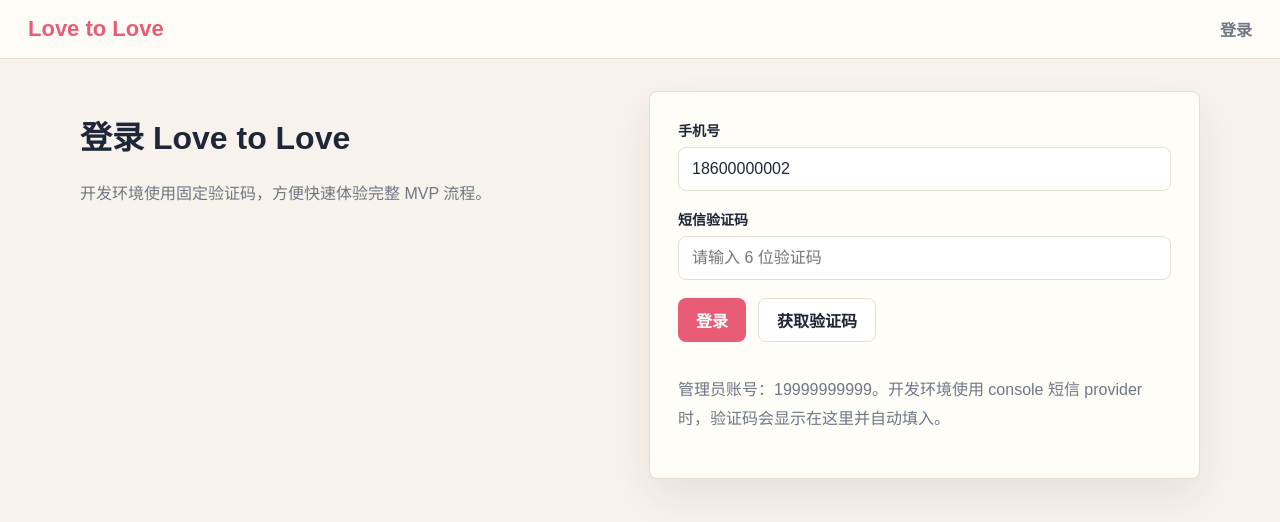
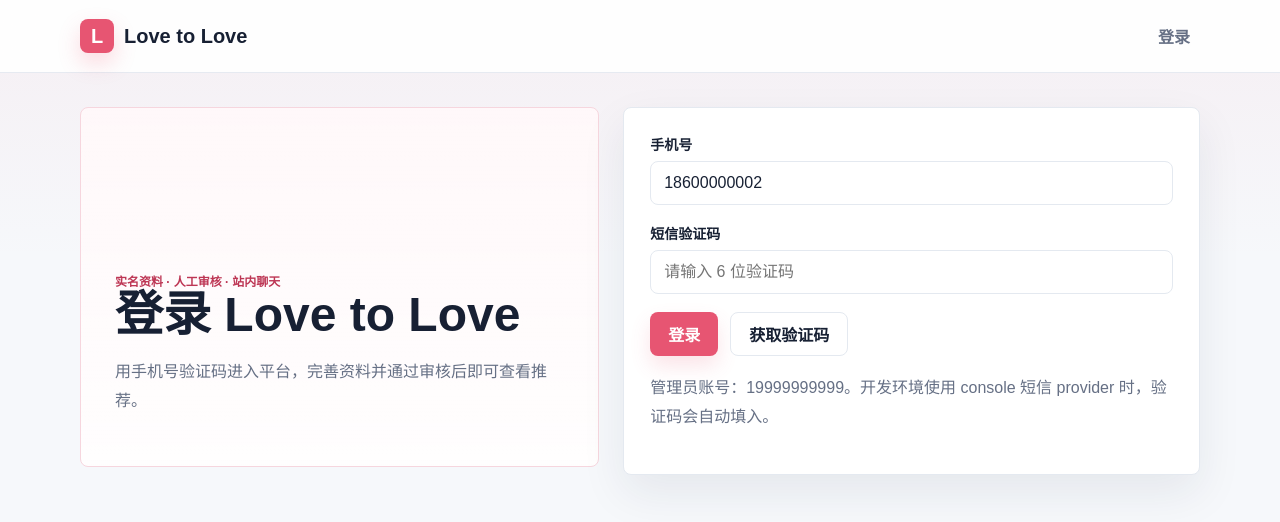
Before and after one commit to Throb33/love_to_love, a Next.js app: page /login in a window 1280 px wide. Shown: the top 522 px of the page. Built offline with nearby package versions, Linux system fonts and the light colour scheme; no server answers.

Commit message:
Refresh app visual layout

```diff
--- a/src/app/admin/page.tsx
+++ b/src/app/admin/page.tsx
@@ -7,7 +7,10 @@ export default async function AdminPage() {
 
   return (
     <AppShell>
-      <h1>后台概览</h1>
+      <div className="page-heading">
+        <span className="eyebrow">Operations</span>
+        <h1>后台概览</h1>
+      </div>
       <AdminDashboard />
     </AppShell>
   );
--- a/src/app/globals.css
+++ b/src/app/globals.css
@@ -1,24 +1,37 @@
 :root {
-  --bg: #f7f3ec;
-  --panel: #fffdf8;
-  --ink: #1e2638;
-  --muted: #6f7785;
-  --line: #e7ded3;
-  --brand: #e85d75;
-  --brand-dark: #c73f59;
-  --green: #2e7d6b;
-  --gold: #c58b2c;
+  --bg: #f6f8fb;
+  --surface: #ffffff;
+  --surface-soft: #fbfcfe;
+  --ink: #172033;
+  --muted: #667085;
+  --line: #e4e9f0;
+  --brand: #e75572;
+  --brand-dark: #bd3654;
+  --brand-soft: #fff0f3;
+  --teal: #287f75;
+  --teal-soft: #e8f5f2;
+  --amber: #ad741e;
+  --amber-soft: #fff7e6;
+  --danger: #9f2f3f;
+  --shadow: 0 18px 45px rgba(28, 39, 64, 0.08);
 }
 
 * {
   box-sizing: border-box;
 }
 
+html {
+  background: var(--bg);
+}
+
 body {
   margin: 0;
-  background: var(--bg);
+  background:
+    linear-gradient(180deg, rgba(231, 85, 114, 0.06), transparent 260px),
+    var(--bg);
   color: var(--ink);
   font-family: Arial, "Microsoft YaHei", sans-serif;
+  letter-spacing: 0;
 }
 
 a {
@@ -33,6 +46,10 @@ textarea {
   font: inherit;
 }
 
+button {
+  letter-spacing: 0;
+}
+
 .shell {
   min-height: 100vh;
 }
@@ -41,33 +58,64 @@ textarea {
   position: sticky;
   top: 0;
   z-index: 10;
+  border-bottom: 1px solid rgba(228, 233, 240, 0.92);
+  background: rgba(255, 255, 255, 0.9);
+  backdrop-filter: blur(16px);
+}
+
+.topbar-inner {
+  width: min(1120px, calc(100% - 32px));
+  min-height: 72px;
+  margin: 0 auto;
   display: flex;
   align-items: center;
   justify-content: space-between;
-  gap: 18px;
-  padding: 16px 28px;
-  background: rgba(255, 253, 248, 0.92);
-  border-bottom: 1px solid var(--line);
-  backdrop-filter: blur(12px);
+  gap: 20px;
 }
 
 .brand {
-  font-size: 22px;
+  display: inline-flex;
+  align-items: center;
+  gap: 10px;
+  color: var(--ink);
+  font-size: 20px;
   font-weight: 900;
-  color: var(--brand);
+}
+
+.brand-mark {
+  display: inline-flex;
+  align-items: center;
+  justify-content: center;
+  width: 34px;
+  height: 34px;
+  border-radius: 8px;
+  background: var(--brand);
+  color: #fff;
+  box-shadow: 0 10px 22px rgba(231, 85, 114, 0.22);
 }
 
 .nav {
   display: flex;
   align-items: center;
-  gap: 14px;
+  gap: 8px;
   flex-wrap: wrap;
 }
 
 .nav a,
 .link-button {
+  display: inline-flex;
+  align-items: center;
+  min-height: 36px;
+  border-radius: 8px;
   color: var(--muted);
-  font-weight: 700;
+  font-weight: 800;
+  padding: 0 10px;
+}
+
+.nav a:hover,
+.link-button:hover {
+  background: var(--brand-soft);
+  color: var(--brand-dark);
 }
 
 .link-button {
@@ -79,25 +127,112 @@ textarea {
 .container {
   width: min(1120px, calc(100% - 32px));
   margin: 0 auto;
-  padding: 32px 0 64px;
+  padding: 34px 0 72px;
+}
+
+.page-heading {
+  display: grid;
+  gap: 8px;
+  margin-bottom: 22px;
+}
+
+.page-heading h1,
+.intro-panel h1,
+.hero h1,
+h1,
+h2,
+p {
+  margin-top: 0;
+}
+
+h1 {
+  margin-bottom: 18px;
+  font-size: clamp(34px, 5vw, 48px);
+  line-height: 1.08;
+  color: var(--ink);
+}
+
+h2 {
+  margin-bottom: 8px;
+  line-height: 1.2;
+}
+
+.eyebrow {
+  color: var(--brand-dark);
+  font-size: 12px;
+  font-weight: 900;
+  letter-spacing: 0;
+  text-transform: uppercase;
 }
 
 .hero {
-  display: grid;
-  grid-template-columns: 1.1fr 0.9fr;
-  gap: 30px;
-  align-items: center;
-  padding: 46px 0;
+  position: relative;
+  min-height: min(640px, calc(100vh - 126px));
+  display: flex;
+  align-items: flex-end;
+  overflow: hidden;
+  border-radius: 8px;
+  padding: min(8vw, 64px);
+  background:
+    linear-gradient(90deg, rgba(23, 32, 51, 0.82), rgba(23, 32, 51, 0.42)),
+    url("https://images.unsplash.com/photo-1516589178581-6cd7833ae3b2?auto=format&fit=crop&w=1600&q=80") center/cover;
+  box-shadow: var(--shadow);
+}
+
+.hero-content {
+  width: min(620px, 100%);
+  color: #fff;
 }
 
 .hero h1 {
-  margin: 0 0 16px;
-  font-size: 54px;
-  line-height: 1.05;
-  letter-spacing: 0;
+  margin-bottom: 14px;
+  color: #fff;
+  font-size: clamp(46px, 8vw, 78px);
 }
 
-.hero p,
+.hero p {
+  max-width: 560px;
+  color: rgba(255, 255, 255, 0.88);
+  font-size: 18px;
+  line-height: 1.8;
+}
+
+.hero-tags {
+  display: flex;
+  gap: 10px;
+  flex-wrap: wrap;
+  margin-top: 28px;
+}
+
+.hero-tags span {
+  min-height: 34px;
+  border: 1px solid rgba(255, 255, 255, 0.3);
+  border-radius: 999px;
+  padding: 7px 12px;
+  color: rgba(255, 255, 255, 0.9);
+  font-size: 13px;
+  font-weight: 800;
+}
+
+.split-page {
+  display: grid;
+  grid-template-columns: minmax(0, 0.9fr) minmax(320px, 1fr);
+  gap: 24px;
+  align-items: start;
+}
+
+.intro-panel {
+  min-height: 360px;
+  display: grid;
+  align-content: end;
+  border-radius: 8px;
+  padding: 34px;
+  background:
+    linear-gradient(180deg, rgba(255, 255, 255, 0.55), rgba(255, 255, 255, 0.92)),
+    var(--brand-soft);
+  border: 1px solid #f6d6de;
+}
+
 .subtle {
   color: var(--muted);
   line-height: 1.8;
@@ -105,14 +240,14 @@ textarea {
 
 .panel,
 .card {
-  background: var(--panel);
+  background: var(--surface);
   border: 1px solid var(--line);
   border-radius: 8px;
-  box-shadow: 0 18px 40px rgba(40, 35, 28, 0.08);
+  box-shadow: var(--shadow);
 }
 
 .panel {
-  padding: 28px;
+  padding: 26px;
 }
 
 .card {
@@ -148,8 +283,9 @@ textarea {
 }
 
 label {
+  color: var(--ink);
   font-size: 14px;
-  font-weight: 800;
+  font-weight: 900;
 }
 
 input,
@@ -161,6 +297,14 @@ textarea {
   background: #fff;
   padding: 12px 13px;
   color: var(--ink);
+  outline: none;
+}
+
+input:focus,
+select:focus,
+textarea:focus {
+  border-color: rgba(231, 85, 114, 0.55);
+  box-shadow: 0 0 0 3px rgba(231, 85, 114, 0.12);
 }
 
 textarea {
@@ -187,6 +331,11 @@ textarea {
   padding: 0 18px;
   font-weight: 900;
   cursor: pointer;
+  box-shadow: 0 10px 20px rgba(231, 85, 114, 0.16);
+}
+
+.button:hover {
+  background: var(--brand-dark);
 }
 
 .button.secondary {
@@ -197,10 +346,21 @@ textarea {
   border: 1px solid var(--line);
   background: #fff;
   color: var(--ink);
+  box-shadow: none;
+}
+
+.button.ghost:hover {
+  background: var(--surface-soft);
+}
+
+.button.ghost.light {
+  border-color: rgba(255, 255, 255, 0.36);
+  background: rgba(255, 255, 255, 0.12);
+  color: #fff;
 }
 
 .button.danger {
-  background: #9f2f3f;
+  background: var(--danger);
 }
 
 .button:disabled {
@@ -214,7 +374,8 @@ textarea {
   border-radius: 50%;
   object-fit: cover;
   background: #fff;
-  border: 1px solid var(--line);
+  border: 2px solid #fff;
+  box-shadow: 0 0 0 1px var(--line), 0 10px 20px rgba(28, 39, 64, 0.08);
 }
 
 .avatar.large {
@@ -264,7 +425,7 @@ textarea {
   bottom: 6px;
   border: 0;
   border-radius: 6px;
-  background: rgba(30, 38, 56, 0.82);
+  background: rgba(23, 32, 51, 0.82);
   color: #fff;
   padding: 5px 8px;
   cursor: pointer;
@@ -291,6 +452,10 @@ textarea {
   padding: 0;
   text-align: left;
   cursor: pointer;
+}
+
+.profile-trigger:hover .profile-title {
+  color: var(--brand-dark);
 }
 
 .profile-title {
@@ -332,15 +497,15 @@ textarea {
   min-height: 28px;
   border-radius: 999px;
   padding: 0 10px;
-  background: #f1e7da;
-  color: var(--muted);
+  background: #eef2f7;
+  color: #586174;
   font-size: 13px;
   font-weight: 800;
 }
 
 .tag.reason {
-  background: #e6f2ee;
-  color: var(--green);
+  background: var(--teal-soft);
+  color: var(--teal);
 }
 
 .score-badge {
@@ -349,12 +514,12 @@ textarea {
   align-items: center;
   gap: 8px;
   min-height: 38px;
-  border: 1px solid rgba(232, 93, 117, 0.32);
+  border: 1px solid rgba(231, 85, 114, 0.28);
   border-radius: 8px;
-  background: #fff2f5;
+  background: var(--brand-soft);
   color: var(--brand-dark);
   padding: 0 12px;
-  box-shadow: 0 8px 18px rgba(232, 93, 117, 0.12);
+  box-shadow: 0 8px 18px rgba(231, 85, 114, 0.12);
 }
 
 .score-badge span {
@@ -367,15 +532,16 @@ textarea {
   line-height: 1;
 }
 
-.status {
-  color: var(--green);
+.status,
+.success {
+  color: var(--teal);
   font-weight: 900;
 }
 
 .state-callout {
-  border: 1px solid #ead4a7;
+  border: 1px solid #f1d9a9;
   border-radius: 8px;
-  background: #fff8e8;
+  background: var(--amber-soft);
   padding: 14px 16px;
 }
 
@@ -389,32 +555,25 @@ textarea {
 }
 
 .state-callout.warning {
-  border-color: #ead4a7;
-  background: #fff8e8;
-  color: #7c5520;
+  color: var(--amber);
 }
 
 .state-callout.danger {
   border-color: #efb8c2;
-  background: #fff0f3;
-  color: #9f2f3f;
+  background: var(--brand-soft);
+  color: var(--danger);
 }
 
 .error {
-  color: #a52438;
-  font-weight: 800;
-}
-
-.success {
-  color: var(--green);
-  font-weight: 800;
+  color: var(--danger);
+  font-weight: 900;
 }
 
 .chat-box {
   height: 54vh;
   min-height: 420px;
   overflow: auto;
-  background: #fff;
+  background: var(--surface);
   border: 1px solid var(--line);
   border-radius: 8px;
   padding: 18px;
@@ -425,12 +584,12 @@ textarea {
   margin: 0 0 12px;
   padding: 12px 14px;
   border-radius: 8px;
-  background: #f2ece3;
+  background: #eef2f7;
 }
 
 .message.mine {
   margin-left: auto;
-  background: #fce0e6;
+  background: var(--brand-soft);
 }
 
 .message.pending {
@@ -502,25 +661,40 @@ textarea {
   vertical-align: top;
 }
 
+.table th {
+  color: var(--muted);
+  font-size: 13px;
+  font-weight: 900;
+}
+
 @media (max-width: 800px) {
+  .topbar-inner,
+  .container {
+    width: min(100% - 28px, 1120px);
+  }
+
+  .topbar-inner {
+    min-height: auto;
+    align-items: flex-start;
+    flex-direction: column;
+    padding: 14px 0;
+  }
+
   .hero,
   .grid.two,
   .grid.three,
   .filter-bar,
-  .form-grid {
+  .form-grid,
+  .split-page {
     grid-template-columns: 1fr;
+  }
+
+  .hero {
+    min-height: 520px;
+    padding: 28px;
   }
 
   .media-upload {
     grid-template-columns: 1fr;
   }
-
-  .hero h1 {
-    font-size: 38px;
-  }
-
-  .topbar {
-    align-items: flex-start;
-    flex-direction: column;
-  }
 }
--- a/src/app/login/page.tsx
+++ b/src/app/login/page.tsx
@@ -16,11 +16,12 @@ export default async function LoginPage() {
 
   return (
     <AppShell>
-      <div className="grid two">
-        <div>
+      <div className="split-page">
+        <section className="intro-panel">
+          <span className="eyebrow">实名资料 · 人工审核 · 站内聊天</span>
           <h1>登录 Love to Love</h1>
-          <p className="subtle">开发环境使用固定验证码，方便快速体验完整 MVP 流程。</p>
-        </div>
+          <p className="subtle">用手机号验证码进入平台，完善资料并通过审核后即可查看推荐。</p>
+        </section>
         <LoginForm />
       </div>
     </AppShell>
--- a/src/app/matches/page.tsx
+++ b/src/app/matches/page.tsx
@@ -7,7 +7,11 @@ export default async function MatchesPage() {
 
   return (
     <AppShell>
-      <h1>我的匹配</h1>
+      <div className="page-heading">
+        <span className="eyebrow">Matched</span>
+        <h1>我的匹配</h1>
+        <p className="subtle">互相喜欢后会出现在这里。点击头像和姓名可以查看对方的部分公开资料。</p>
+      </div>
       <MatchesClient />
     </AppShell>
   );
--- a/src/components/AppShell.tsx
+++ b/src/components/AppShell.tsx
@@ -7,17 +7,19 @@ export async function AppShell({children}: {children: React.ReactNode}) {
   return (
     <div className="shell">
       <header className="topbar">
+        <div className="topbar-inner">
           <Link className="brand" href="/">
-          Love to Love
+            <span className="brand-mark">L</span>
+            <span>Love to Love</span>
           </Link>
           <nav className="nav">
             {user?.role === 'ADMIN' ? (
               <>
-              <Link href="/admin">后台概览</Link>
+                <Link href="/admin">概览</Link>
                 <Link href="/admin/reviews">资料审核</Link>
                 <Link href="/admin/photos">照片审核</Link>
                 <Link href="/admin/users">用户管理</Link>
-              <Link href="/admin/reports">举报处理</Link>
+                <Link href="/admin/reports">举报</Link>
               </>
             ) : user ? (
               <>
@@ -36,6 +38,7 @@ export async function AppShell({children}: {children: React.ReactNode}) {
               <Link href="/login">登录</Link>
             )}
           </nav>
+        </div>
       </header>
       <main className="container">{children}</main>
     </div>
--- a/src/components/LoginForm.tsx
+++ b/src/components/LoginForm.tsx
@@ -1,7 +1,7 @@
 'use client';
 
+import {useRouter} from 'next/navigation';
 import {useState} from 'react';
-import {useRouter} from 'next/navigation';
 
 export function LoginForm() {
   const router = useRouter();
@@ -74,9 +74,7 @@ export function LoginForm() {
         </button>
       </div>
       {message ? <p className="subtle">{message}</p> : null}
-      <p className="subtle">
-        管理员账号：19999999999。开发环境使用 console 短信 provider 时，验证码会显示在这里并自动填入。
-      </p>
+      <p className="subtle">管理员账号：19999999999。开发环境使用 console 短信 provider 时，验证码会自动填入。</p>
     </form>
   );
 }
```
Also changed, not shown: src/app/matches/recommendations/page.tsx (+5 -2 lines), src/app/page.tsx (+9 -16 lines). Lines whose indentation alone changed are shown as unchanged.
